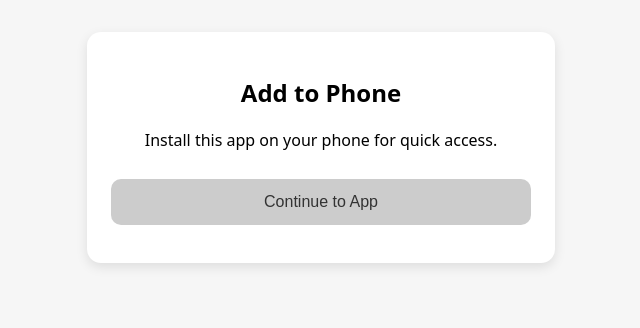
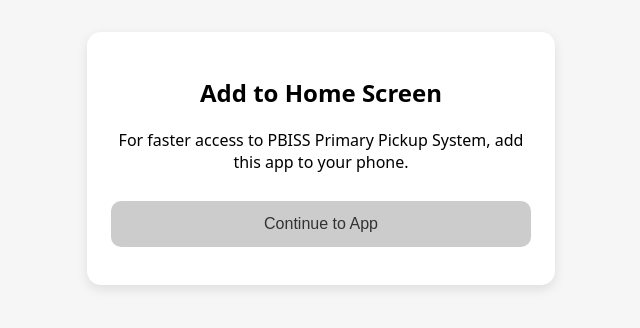
Before and after one commit to KTM-EduTech/PBISS-Collection-System-App, a plain HTML site: page index.html in a window 1280 px wide. Shown: the whole page, without its empty margins (319-959 px from the left). Drawn offline with Linux system fonts and the light colour scheme.

Commit message:
Update index.html

```diff
--- a/index.html
+++ b/index.html
@@ -2,7 +2,7 @@
 <html lang="en">
 <head>
   <meta charset="UTF-8">
-  <title>PBISS Primary Pickup System</title>
+  <title>PBISS Collection System</title>
 
   <meta name="viewport" content="width=device-width, initial-scale=1.0">
   <meta name="theme-color" content="#997516">
@@ -50,22 +50,20 @@
 <body>
 
   <div class="box" id="promptBox" style="display:none;">
-    <h2>Add to Phone</h2>
+    <h2>Add to Home Screen</h2>
     <p>
-      Install this app on your phone for quick access.
+      For faster access to PBISS Primary Pickup System,
+      add this app to your phone.
     </p>
 
-    <!-- Real install button -->
     <button id="installBtn" class="primary" style="display:none;">
       Install App
     </button>
 
-    <!-- Continue button -->
     <button class="secondary" onclick="dismissAndGo()">
       Continue to App
     </button>
 
-    <!-- Manual instructions -->
     <div class="hint" id="manualHint"></div>
   </div>
 
@@ -73,7 +71,6 @@
     const APP_URL = "https://pbiss-primary-pickup-system.base44.app";
     const STORAGE_KEY = "pbiss_install_prompt_shown";
 
-    // If already prompted → redirect immediately
     if (localStorage.getItem(STORAGE_KEY)) {
       window.location.href = APP_URL;
     }
@@ -87,17 +84,14 @@
     const isIOS = /iphone|ipad|ipod/.test(ua);
     const isAndroid = ua.includes("android");
 
-    // Show prompt container
     promptBox.style.display = "block";
 
-    // Android Chromium browsers ONLY
     window.addEventListener("beforeinstallprompt", (e) => {
       e.preventDefault();
       deferredPrompt = e;
       installBtn.style.display = "block";
     });
 
-    // Install button action
     installBtn.addEventListener("click", async () => {
       if (!deferredPrompt) return;
       deferredPrompt.prompt();
@@ -106,13 +100,12 @@
       window.location.href = APP_URL;
     });
 
-    // Manual instructions (no fake install buttons)
     if (isIOS) {
       manualHint.innerHTML =
         "On iPhone or iPad: Tap <b>Share</b> → <b>Add to Home Screen</b>.";
     } else if (isAndroid && !("onbeforeinstallprompt" in window)) {
       manualHint.innerHTML =
-        "Open the browser menu (⋮) and tap <b>Add to Home screen</b>.";
+        "Open your browser menu (⋮) and tap <b>Add to Home Screen</b>.";
     }
 
     function dismissAndGo() {
```
